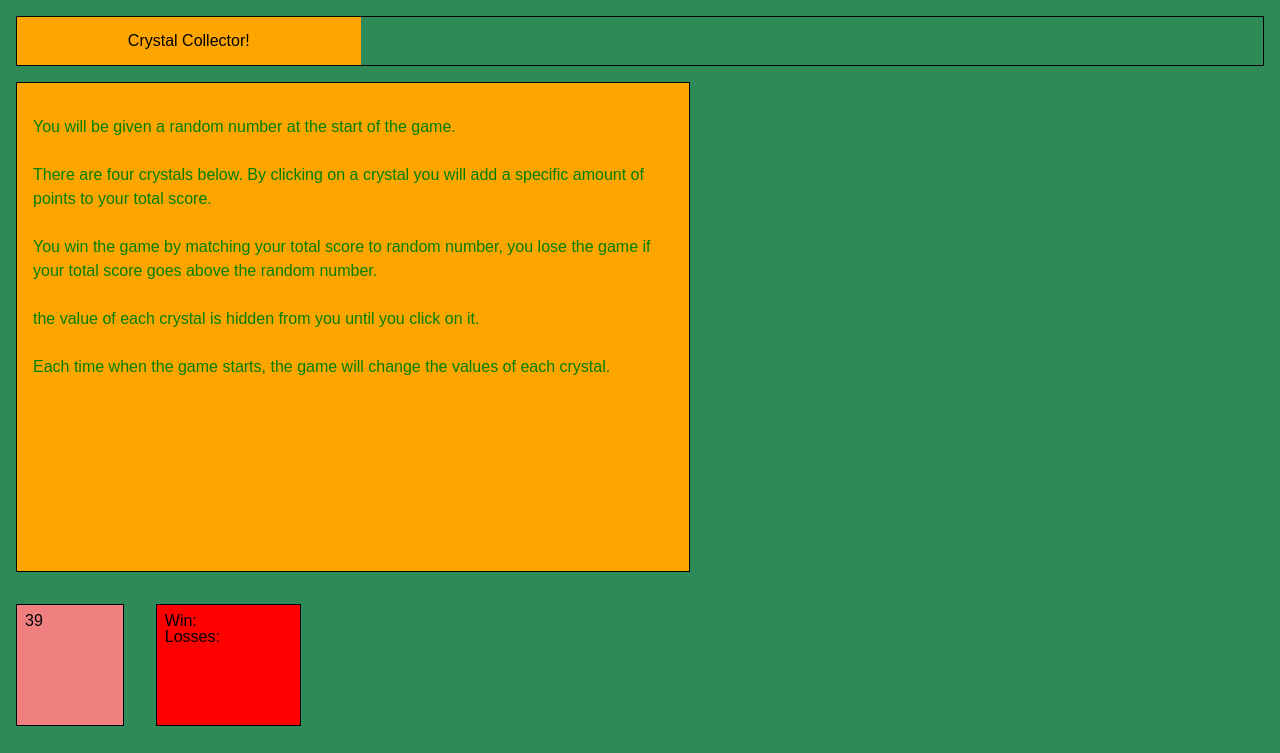
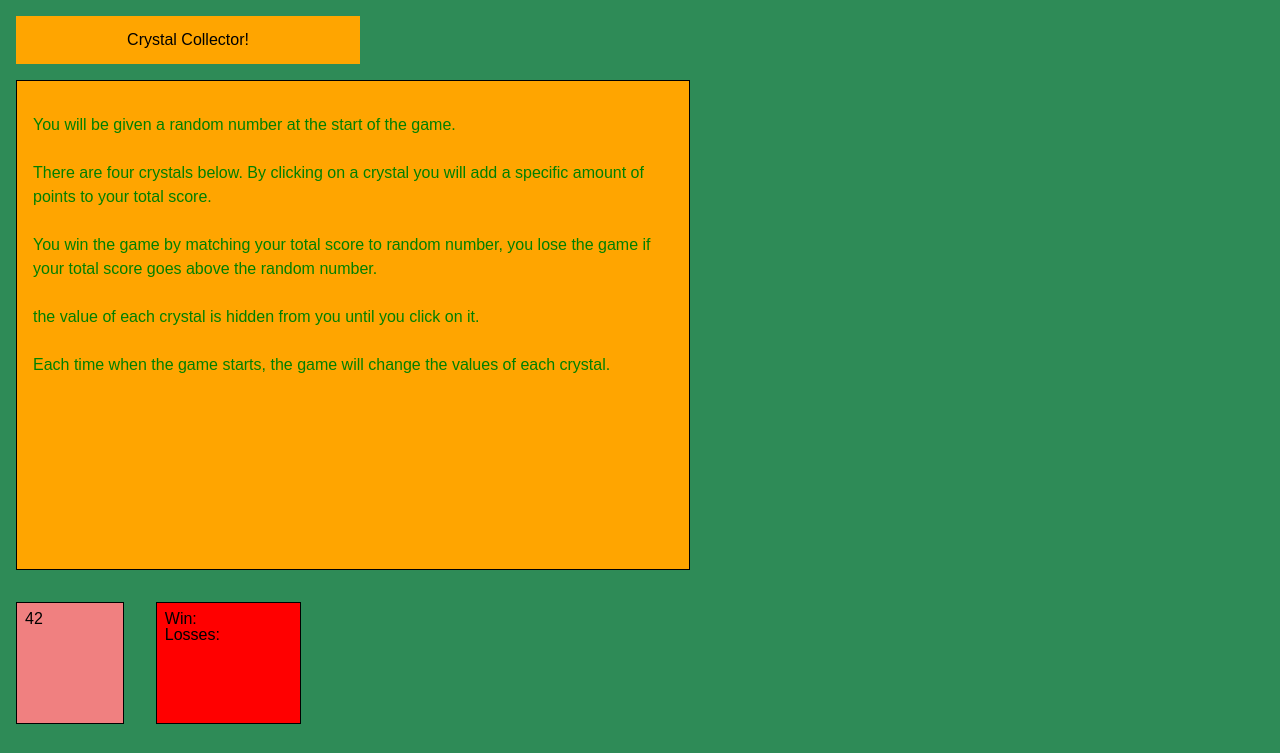
Before and after one commit to wesbragagt/Crystal-Collectors, a plain HTML site: page index.html in a window 1280 px wide. Shown: the top 753 px of the page. Drawn offline with nearby package versions, Linux system fonts and the light colour scheme.

Commit message:
initialized the primary functionality of the game, generate number and display

```diff
--- a/assets/javascript/game.js
+++ b/assets/javascript/game.js
@@ -0,0 +1,35 @@
+$(document).ready(function () {
+    var number = Math.floor(Math.random() * 100) + 1;
+    console.log('computer picked ' + number);
+
+    $('#random-number').text(number);
+
+
+
+
+
+
+
+
+
+
+
+
+
+
+
+
+
+
+
+
+
+
+});
+
+
+
+// Generate Random Number and display it
+// A $( document ).ready() block.
+// Each Crystal takes a random value from an array
+// results panel displays total score
--- a/index.html
+++ b/index.html
@@ -10,10 +10,14 @@
     <!-- CSS -->
     <link rel="stylesheet" href="assets/css/reset.css">
     <link rel="stylesheet" href="assets/css/style.css">
+
+    <!-- JQUERY -->
+    <script src="https://code.jquery.com/jquery-3.3.1.min.js"
+        integrity="sha256-FgpCb/KJQlLNfOu91ta32o/NMZxltwRo8QtmkMRdAu8=" crossorigin="anonymous"></script>
 </head>
 
 <body>
-    <header class="head margin border">
+    <header class="head margin">
         <h1>Crystal Collector!</h1>
     </header>
 
@@ -30,7 +34,7 @@
 
     <aside>
         <div class="number inline-block margin border">
-            <div>39</div>
+            <div id="random-number">39</div>
         </div>
         <div class="overall inline-block margin border">
             <div>
```
